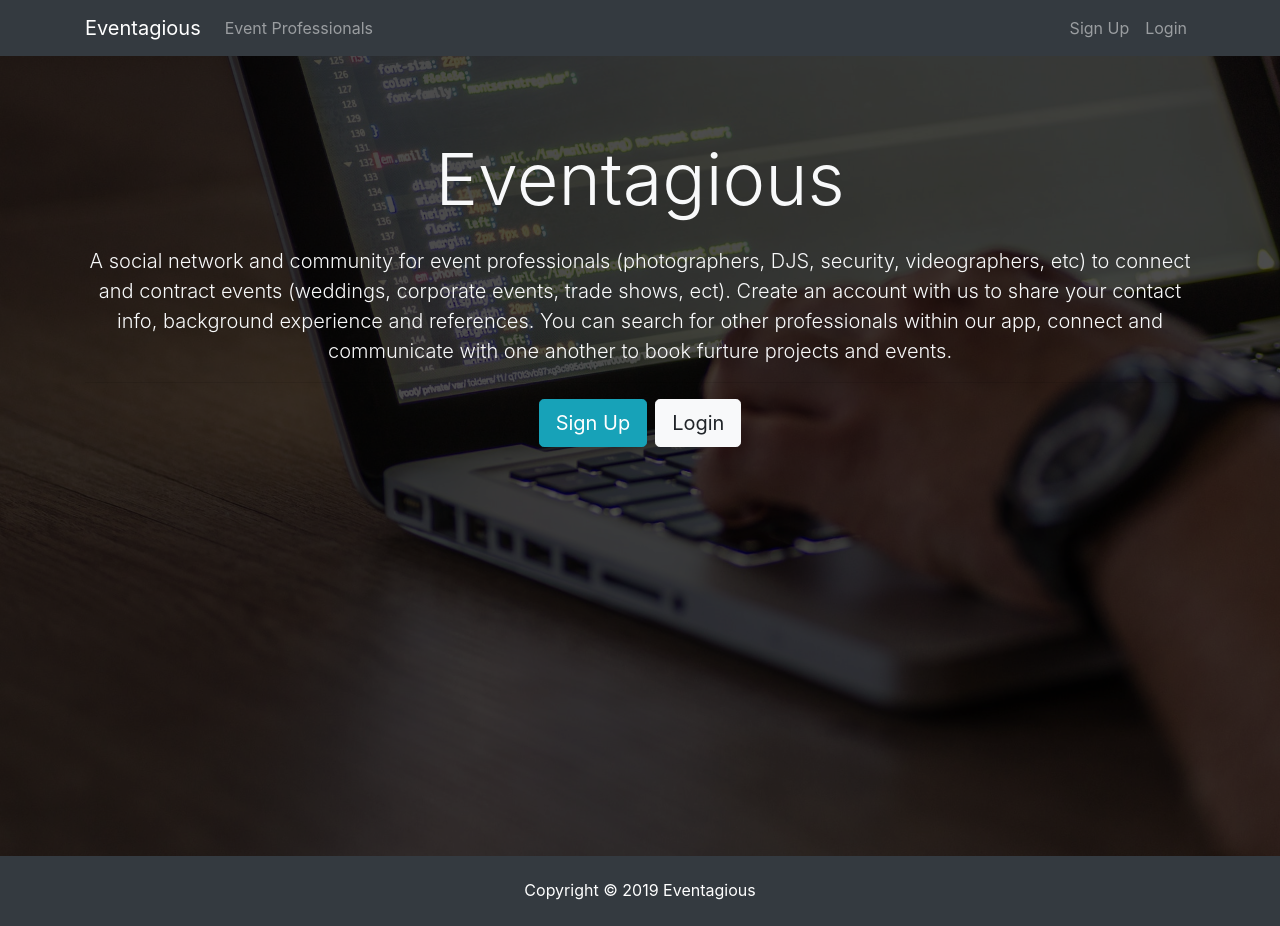
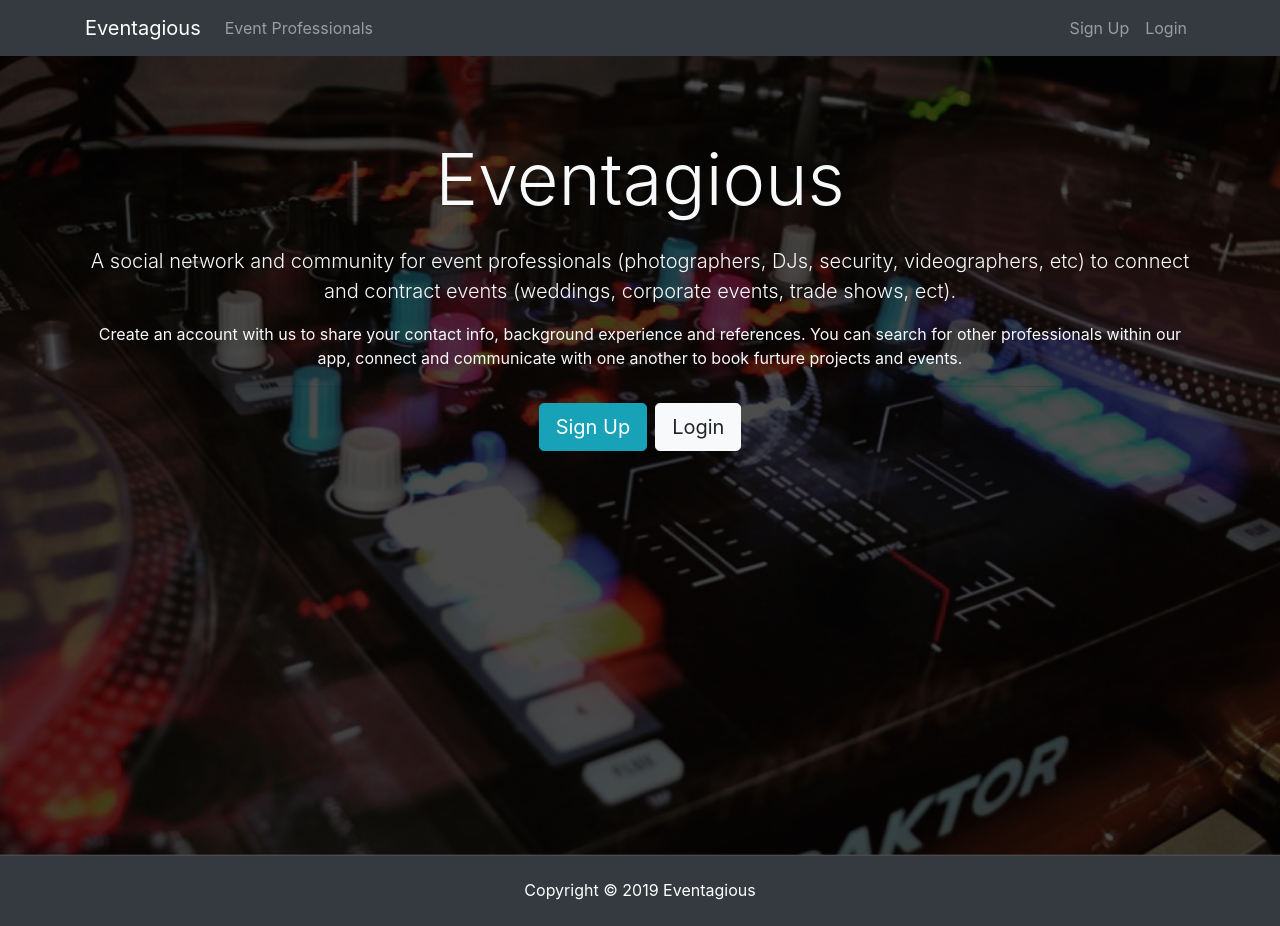
Before and after one commit to marcusmcb/Group-Project-3, a React (Create React App) app in the folder client/: page / in a window 1280 px wide. Built offline with nearby package versions, Linux system fonts and the light colour scheme.

Commit message:
swapped out landing page background image

```diff
--- a/client/public/index.html
+++ b/client/public/index.html
@@ -20,7 +20,7 @@
     <link rel="stylesheet" href="https://use.fontawesome.com/releases/v5.6.3/css/all.css" integrity="sha384-UHRtZLI+pbxtHCWp1t77Bi1L4ZtiqrqD80Kn4Z8NTSRyMA2Fd33n5dQ8lWUE00s/"
       crossorigin="anonymous">
 
-    <title>DevConnector: A social network for developers</title>
+    <title>Eventagious: A social network for event professionals</title>
   </head>
   <body>
     <noscript>You need to enable JavaScript to run this app.</noscript>
--- a/client/src/components/layout/Landing.js
+++ b/client/src/components/layout/Landing.js
@@ -6,10 +6,10 @@ import { connect } from 'react-redux';
 class Landing extends Component {
 
      componentDidMount() {
-     if(this.props.auth.isAuthenticated) {
-      this.props.history.push('/dashboard');
-    }
-  }
+          if (this.props.auth.isAuthenticated) {
+               this.props.history.push('/dashboard');
+          }
+     }
 
      render() {
           return (
@@ -19,11 +19,11 @@ class Landing extends Component {
                               <div className="row">
                                    <div className="col-md-12 text-center">
                                         <h1 className="display-3 mb-4">Eventagious</h1>
-                                        <p className="lead">A social network and community for event professionals (photographers, DJS,
-security, videographers, etc) to connect and contract events (weddings,
-corporate events, trade shows, ect). Create an account with us to share your
-contact info, background experience and references. You can search for other
-professionals within our app, connect and communicate with one another to
+                                        <p className="lead">A social network and community for event professionals (photographers, DJs, security, videographers, etc) to connect and contract events (weddings,
+corporate events, trade shows, ect).</p>
+                                        <p>Create an account with us to share your
+                                        contact info, background experience and references. You can search for other
+                                        professionals within our app, connect and communicate with one another to
     book furture projects and events.</p>
                                         <hr />
                                         <Link to="/register" className="btn btn-lg btn-info mr-2">Sign Up</Link>
```
Also changed, not shown: client/src/img/showcase.jpg.
